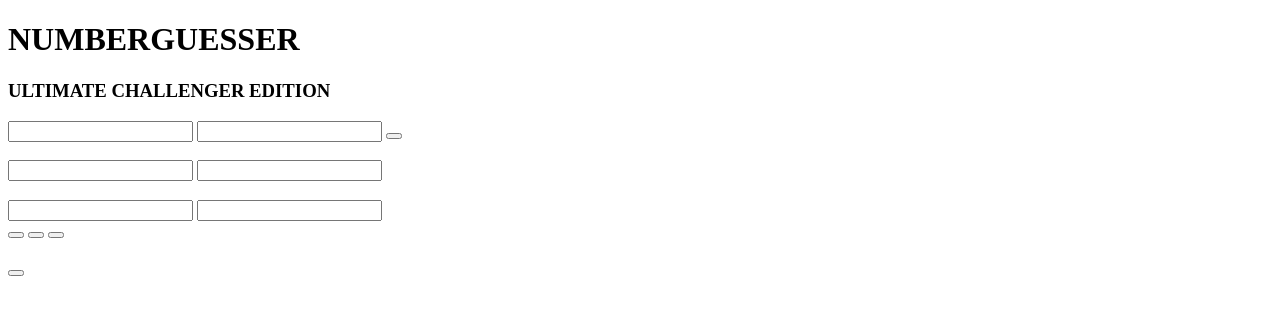
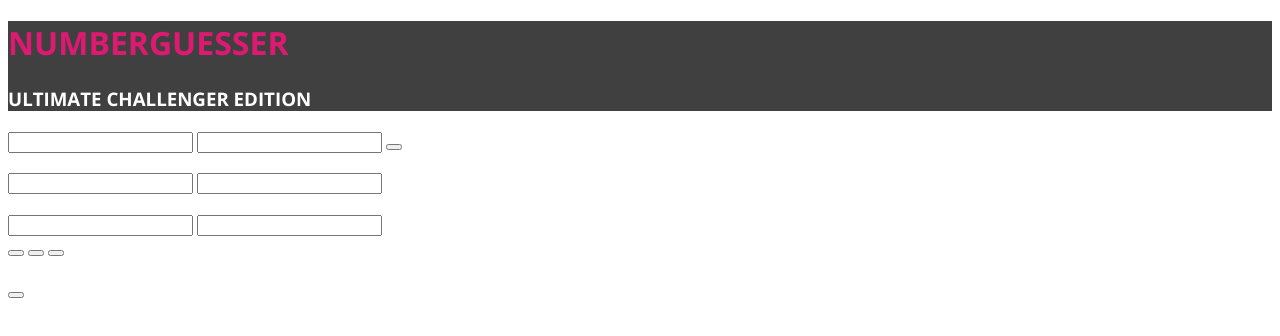
Before and after one commit to adamsjr8576/Project2_NumberGuesser, a plain HTML site: page index.html in a window 1280 px wide. Drawn offline with nearby package versions, Linux system fonts and the light colour scheme.

Commit message:
Add font to body and text color to headers

```diff
--- a/index.html
+++ b/index.html
@@ -4,6 +4,7 @@
   <head>
     <title>Number Guesser</title>
     <link rel="stylesheet" type="text/css" href="styles.css">
+    <link rel="stylesheet" type="text/css" href="https://fonts.googleapis.com/css?family=Open+Sans:400,700,800&display=swap" rel="stylesheet"/>
   </head>
   <body>
     <header class="body-header-style">
--- a/styles.css
+++ b/styles.css
@@ -0,0 +1,15 @@
+body {
+  font-family: 'Open Sans';
+}
+
+.body-header-style {
+  background-color: #404041;
+}
+
+.header-h1-style{
+  color: #DD1972;
+}
+
+.header-h3-style {
+  color: white;
+}
```
